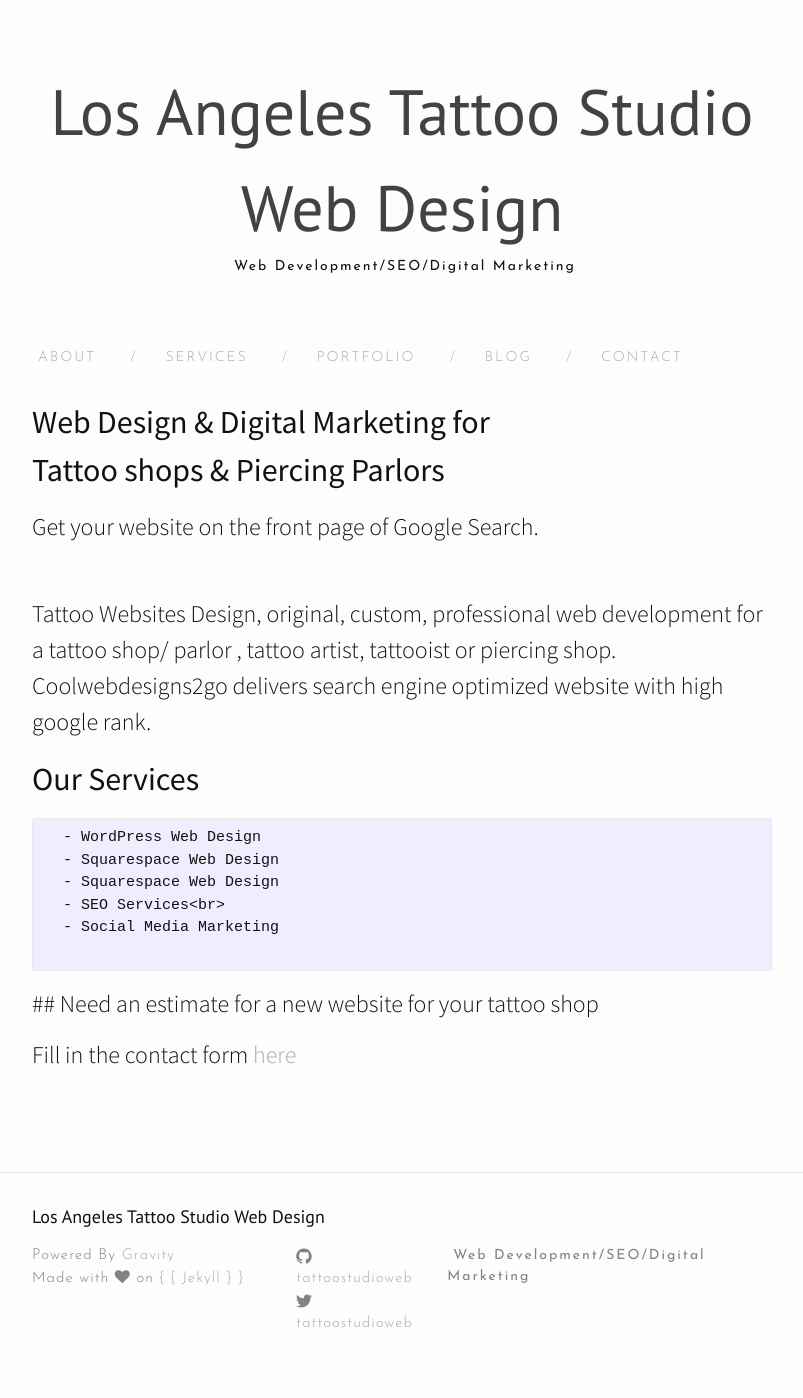
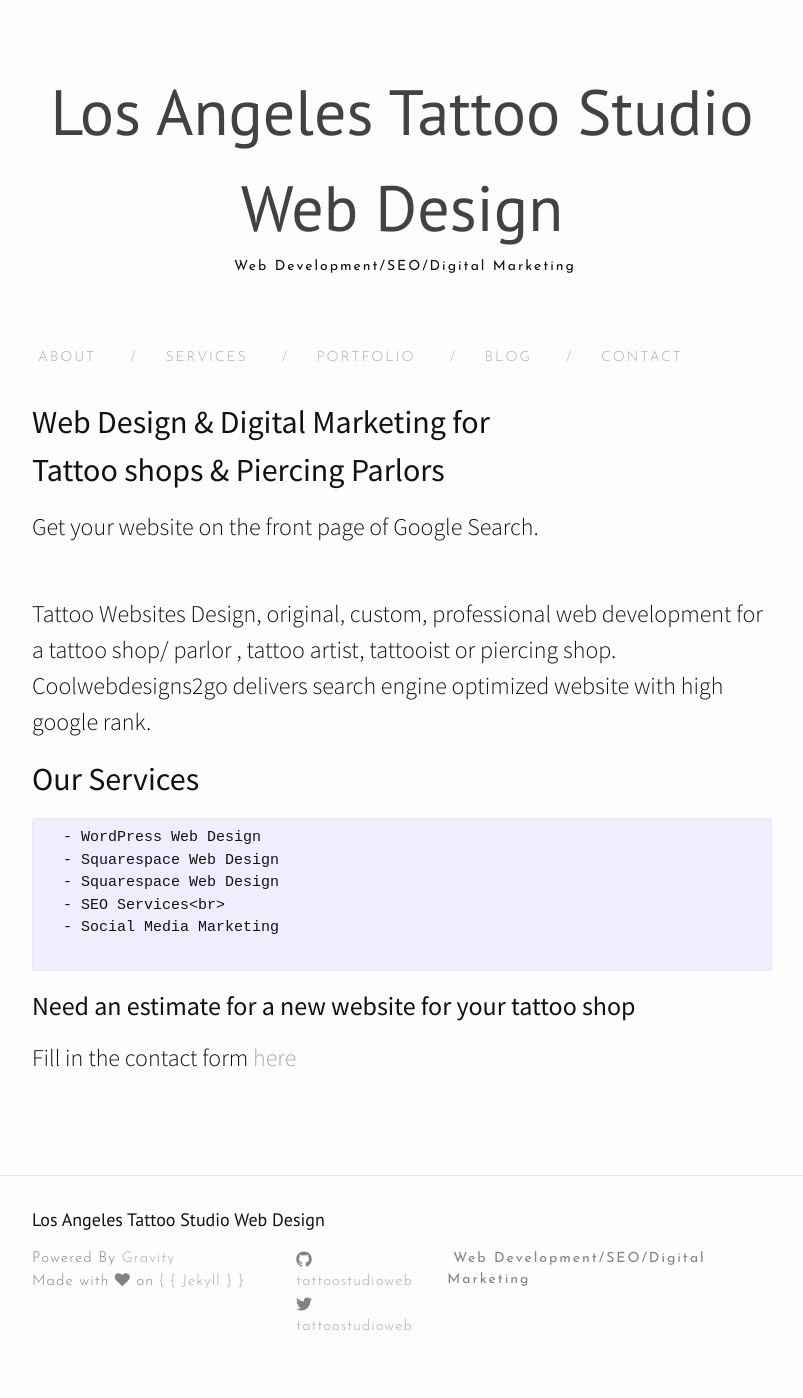
Before and after one commit to Coolweb2go/tattoostudiowebdesign, a Jekyll site: the page built from services.md, in a window 1280 px wide. Shown: the whole page, without its empty margins (238-1041 px from the left). Built offline with Jekyll 4.4.1, drawn with Linux system fonts in a browser that asks for light colours; nearby versions of some CDN libraries.

Commit message:
update svcs page

````diff
--- a/services.md
+++ b/services.md
@@ -20,6 +20,7 @@ tattooist or piercing shop. Coolwebdesigns2go delivers search engine optimized w
 
  ```
 
- ## Need an estimate for a new website for your tattoo shop
+
+ <h3>Need an estimate for a new website for your tattoo shop</h3>
 
  Fill in the contact form [here](https://coolwebdesigns2go.com/contact/)
````
